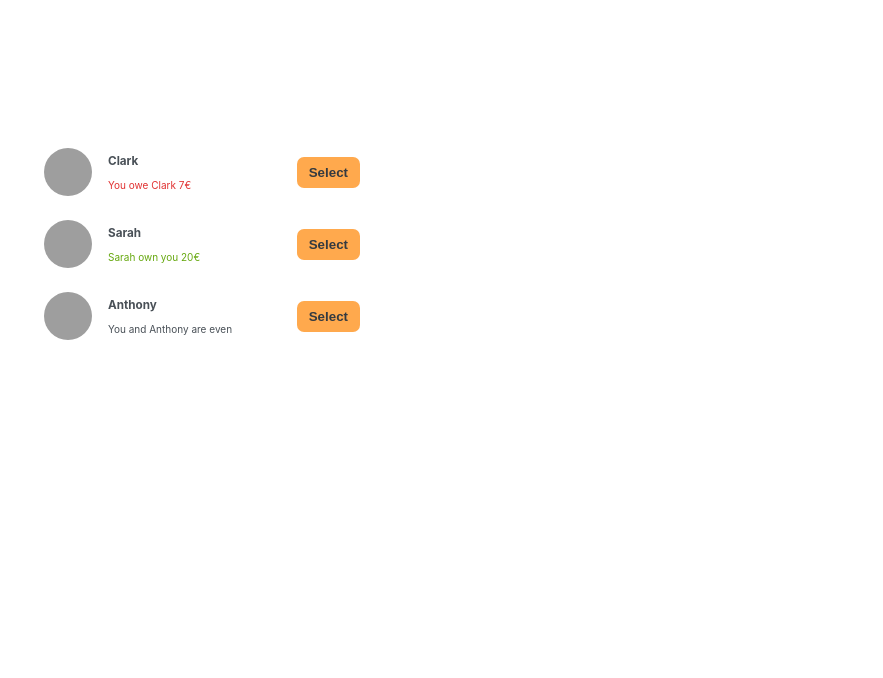
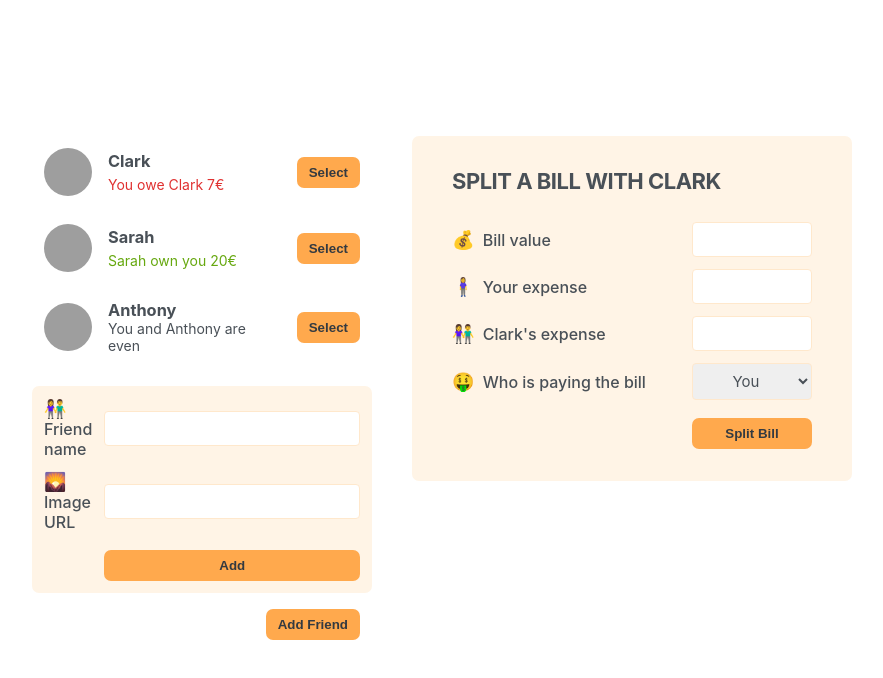
Before and after one commit to AnhtuanUit/React-Course-Learning-Parts, a JavaScript app in the folder 06-eat-n-split/: page / in a window 1280 px wide. Shown: the top 678 px of the page, without its empty margins (198-1081 px from the left). Built offline with nearby package versions, Linux system fonts and the light colour scheme; grey boxes are pictures that could not be loaded; the HTML template or start-up script is replaced by a standard one.

Commit message:
Build the Static App: Forms

```diff
--- a/06-eat-n-split/src/App.js
+++ b/06-eat-n-split/src/App.js
@@ -22,7 +22,12 @@ const initialFriends = [
 export default function App() {
   return (
     <div className="app">
-      <FriendList />
+      <div className="sidebar">
+        <FriendList />
+        <FormAddFriend />
+        <Button>Add Friend</Button>
+      </div>
+      <FormSplitBill />
     </div>
   );
 }
@@ -36,7 +41,7 @@ function FriendList() {
   //   balance: 0,
   // }
   return (
-    <ul className="sidebar">
+    <ul>
       {friends.map(friend => (
         <Friend friend={friend} key={friend.id} />
       ))}
@@ -58,7 +63,43 @@ function Friend({ friend }) {
         </p>
       )}
       {friend.balance === 0 && <p>You and {friend.name} are even</p>}
-      <button className="button">Select</button>
+
+      <Button>Select</Button>
     </li>
   );
 }
+function Button({ children }) {
+  return <button className="button">{children}</button>;
+}
+
+function FormAddFriend() {
+  return (
+    <form className="form-add-friend">
+      <label>👫 Friend name</label>
+      <input type="text" />
+      <label>🌄 Image URL</label>
+      <input type="text" />
+      <Button>Add</Button>
+    </form>
+  );
+}
+
+function FormSplitBill() {
+  return (
+    <form className="form-split-bill">
+      <h2>SPLIT A BILL WITH CLARK</h2>
+      <label>💰 Bill value</label>
+      <input type="text" />
+      <label>🧍‍♀️ Your expense</label>
+      <input type="text" />
+      <label>👫 Clark's expense</label>
+      <input type="text" />
+      <label>🤑 Who is paying the bill</label>
+      <select>
+        <option value="you">You</option>
+        <option value="X">X</option>
+      </select>
+      <Button>Split Bill</Button>
+    </form>
+  );
+}
```
